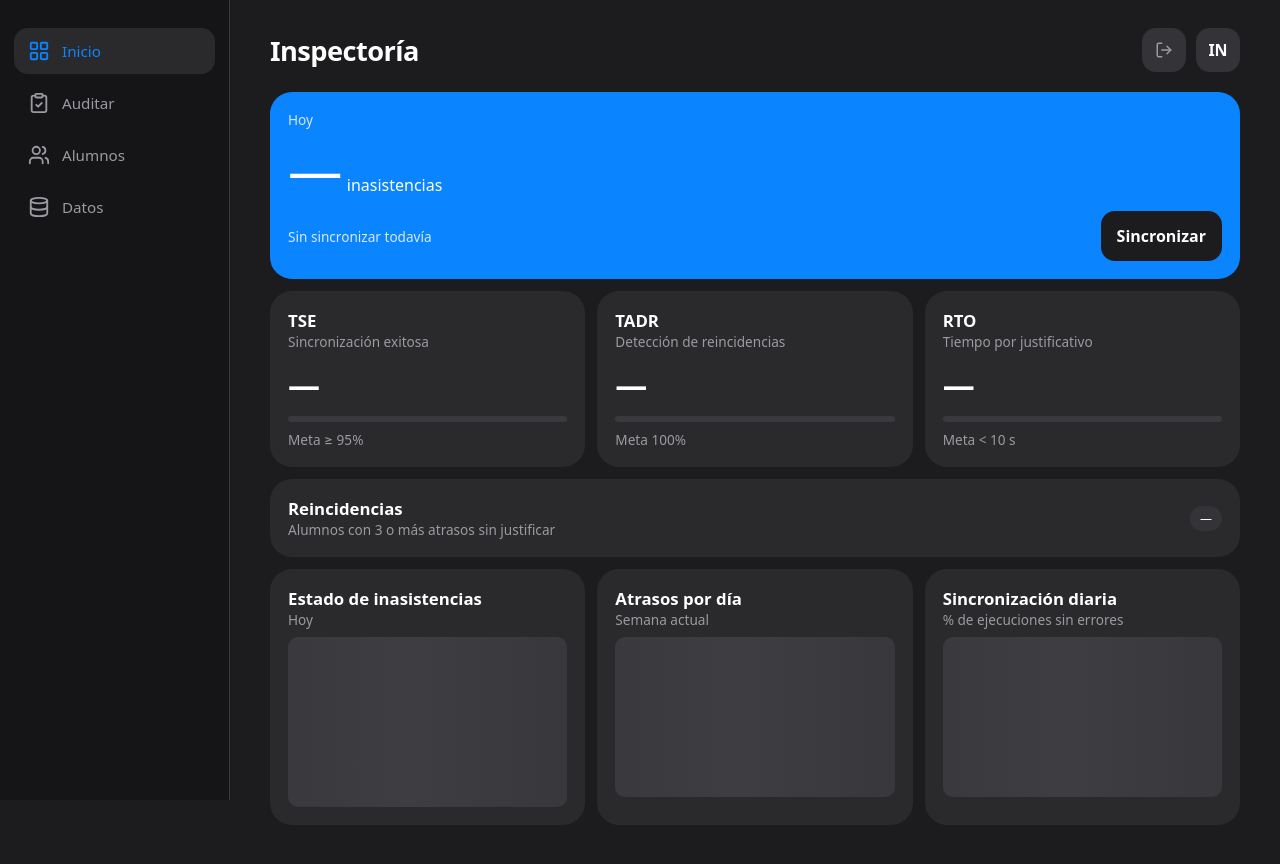
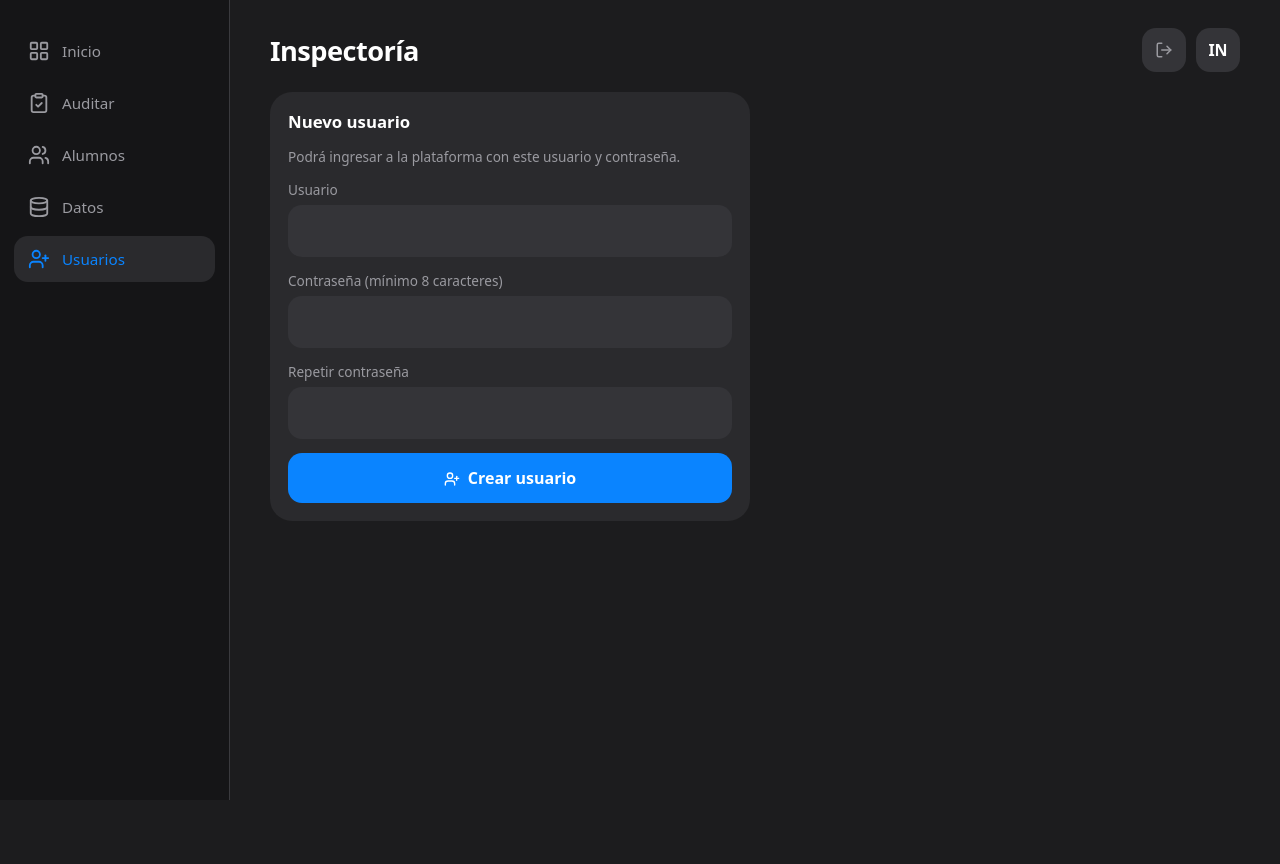
Before and after one commit to Soyeldiego3/SistemaApoyoInspectoria, a React (Vite) app in the folder inspectoria-front/: page /usuarios in a window 1280 px wide. Before the commit this address led to /. Shown: the top 864 px of the page. After the commit the page ends 800 px from the top, so only its background shows below. Built offline with nearby package versions, Linux system fonts and the light colour scheme; sample sign-in values are in the browser's storage.

Commit message:
Crear usuario desde el front

```diff
--- a/inspectoria-front/src/App.jsx
+++ b/inspectoria-front/src/App.jsx
@@ -6,6 +6,7 @@ import Audit from './pages/Audit.jsx';
 import Students from './pages/Students.jsx';
 import StudentDetail from './pages/StudentDetail.jsx';
 import Sync from './pages/Sync.jsx';
+import Users from './pages/Users.jsx';
 import { getToken } from './api.js';
 
 function Protected({ children }) {
@@ -22,6 +23,7 @@ export default function App() {
         <Route path="alumnos" element={<Students />} />
         <Route path="alumnos/:rut" element={<StudentDetail />} />
         <Route path="datos" element={<Sync />} />
+        <Route path="usuarios" element={<Users />} />
       </Route>
       <Route path="*" element={<Navigate to="/" replace />} />
     </Routes>
--- a/inspectoria-front/src/api.js
+++ b/inspectoria-front/src/api.js
@@ -59,3 +59,14 @@ export function iniciarSync() {
     method: 'POST',
   });
 }
+
+export function getUsuarios() {
+  return request('/usuarios');
+}
+
+export function crearUsuario(nombre, password) {
+  return request('/usuarios', {
+    method: 'POST',
+    body: JSON.stringify({ nombre, password }),
+  });
+}
--- a/inspectoria-front/src/components/BottomNav.jsx
+++ b/inspectoria-front/src/components/BottomNav.jsx
@@ -1,11 +1,12 @@
 import { NavLink } from 'react-router-dom';
-import { LayoutGrid, ClipboardCheck, Users, Database } from 'lucide-react';
+import { LayoutGrid, ClipboardCheck, Users, Database, UserPlus } from 'lucide-react';
 
 const tabs = [
   { to: '/', label: 'Inicio', Icon: LayoutGrid, end: true },
   { to: '/auditar', label: 'Auditar', Icon: ClipboardCheck },
   { to: '/alumnos', label: 'Alumnos', Icon: Users },
   { to: '/datos', label: 'Datos', Icon: Database },
+  { to: '/usuarios', label: 'Usuarios', Icon: UserPlus },
 ];
 
 export default function BottomNav() {
--- /dev/null
+++ b/inspectoria-front/src/pages/Users.jsx
@@ -0,0 +1,48 @@
+import { useState } from 'react';
+import { UserPlus } from 'lucide-react';
+import { crearUsuario } from '../api.js';
+
+// Crear usuarios de la plataforma (quedan guardados en la base de datos del servidor).
+export default function Users() {
+  const [nombre, setNombre] = useState('');
+  const [pass, setPass] = useState('');
+  const [pass2, setPass2] = useState('');
+  const [msg, setMsg] = useState(null); // { ok: boolean, texto: string }
+  const [enviando, setEnviando] = useState(false);
+
+  const crear = async (e) => {
+    e.preventDefault();
+    if (!nombre.trim() || !pass) return setMsg({ ok: false, texto: 'Completa el usuario y la contraseña.' });
+    if (pass !== pass2) return setMsg({ ok: false, texto: 'Las contraseñas no coinciden.' });
+    setEnviando(true);
+    setMsg(null);
+    try {
+      const u = await crearUsuario(nombre.trim(), pass);
+      setMsg({ ok: true, texto: `Usuario "${u.nombre}" creado.` });
+      setNombre(''); setPass(''); setPass2('');
+    } catch (err) {
+      setMsg({ ok: false, texto: err instanceof TypeError ? 'No hay conexión con el servidor local.' : err.message });
+    } finally {
+      setEnviando(false);
+    }
+  };
+
+  return (
+    <form className="form card" style={{ maxWidth: 480 }} onSubmit={crear}>
+      <h2>Nuevo usuario</h2>
+      <p className="muted">Podrá ingresar a la plataforma con este usuario y contraseña.</p>
+      <div className="field"><label htmlFor="nu">Usuario</label>
+        <input id="nu" className="input" value={nombre} onChange={(e) => setNombre(e.target.value)} autoComplete="off" /></div>
+      <div className="field"><label htmlFor="np">Contraseña (mínimo 8 caracteres)</label>
+        <input id="np" type="password" className="input" value={pass} onChange={(e) => setPass(e.target.value)} autoComplete="new-password" /></div>
+      <div className="field"><label htmlFor="np2">Repetir contraseña</label>
+        <input id="np2" type="password" className="input" value={pass2} onChange={(e) => setPass2(e.target.value)} autoComplete="new-password" /></div>
+      {msg && (
+        <p role={msg.ok ? 'status' : 'alert'} style={{ color: msg.ok ? 'var(--ok)' : 'var(--bad)', fontSize: '.9rem' }}>{msg.texto}</p>
+      )}
+      <button className="btn" disabled={enviando}>
+        <UserPlus size={16} style={{ verticalAlign: -3, marginRight: 8 }} />{enviando ? 'Creando…' : 'Crear usuario'}
+      </button>
+    </form>
+  );
+}
```
Also changed, not shown: 2 other files (tests, documents, lock files or other folders).
